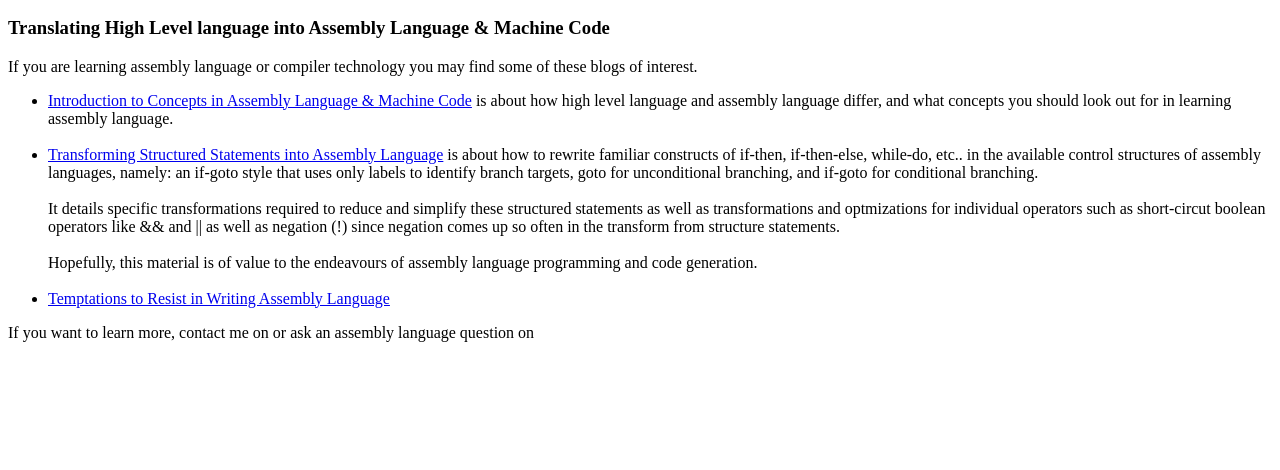
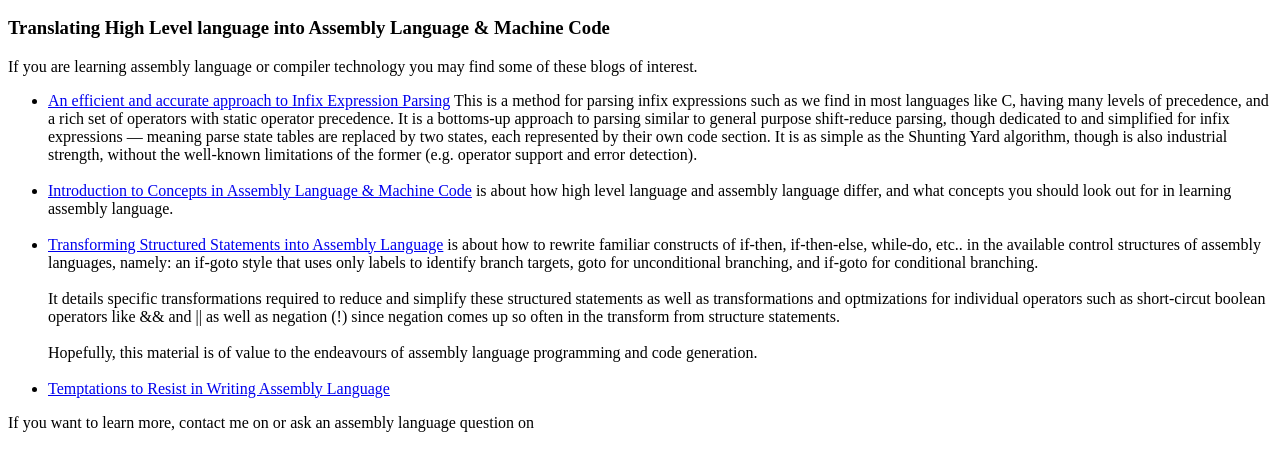
Before and after one commit to erikeidt/erikeidt.github.io, a plain HTML site: page index.html in a window 1280 px wide. Shown: the part 38-508 px from the top of the page. Drawn offline with Linux system fonts and the light colour scheme.

Commit message:
Update index.html

```diff
--- a/index.html
+++ b/index.html
@@ -10,6 +10,13 @@
 
     If you are learning assembly language or compiler technology you may find some of these blogs of interest.
     <ul>
+      <li>
+        <div>
+          <a href="The-Double-E-Method">An efficient and accurate approach to Infix Expression Parsing</a>
+          This is a method for parsing infix expressions such as we find in most languages like C, having many levels of precedence, and a rich set of operators with static operator precedence.  It is a bottoms-up approach to parsing similar to general purpose shift-reduce parsing, though dedicated to and simplified for infix expressions — meaning parse state tables are replaced by two states, each represented by their own code section.  It is as simple as the Shunting Yard algorithm, though is also industrial strength, without the well-known limitations of the former (e.g. operator support and error detection).
+        </div>
+      </li>
+      <br/>
       <li>
         <div>
           <a href="Introduction%20to%20Concepts%20in%20Assembly%20Language%20&%20Machine Code">Introduction to Concepts in Assembly Language & Machine Code</a>
```
